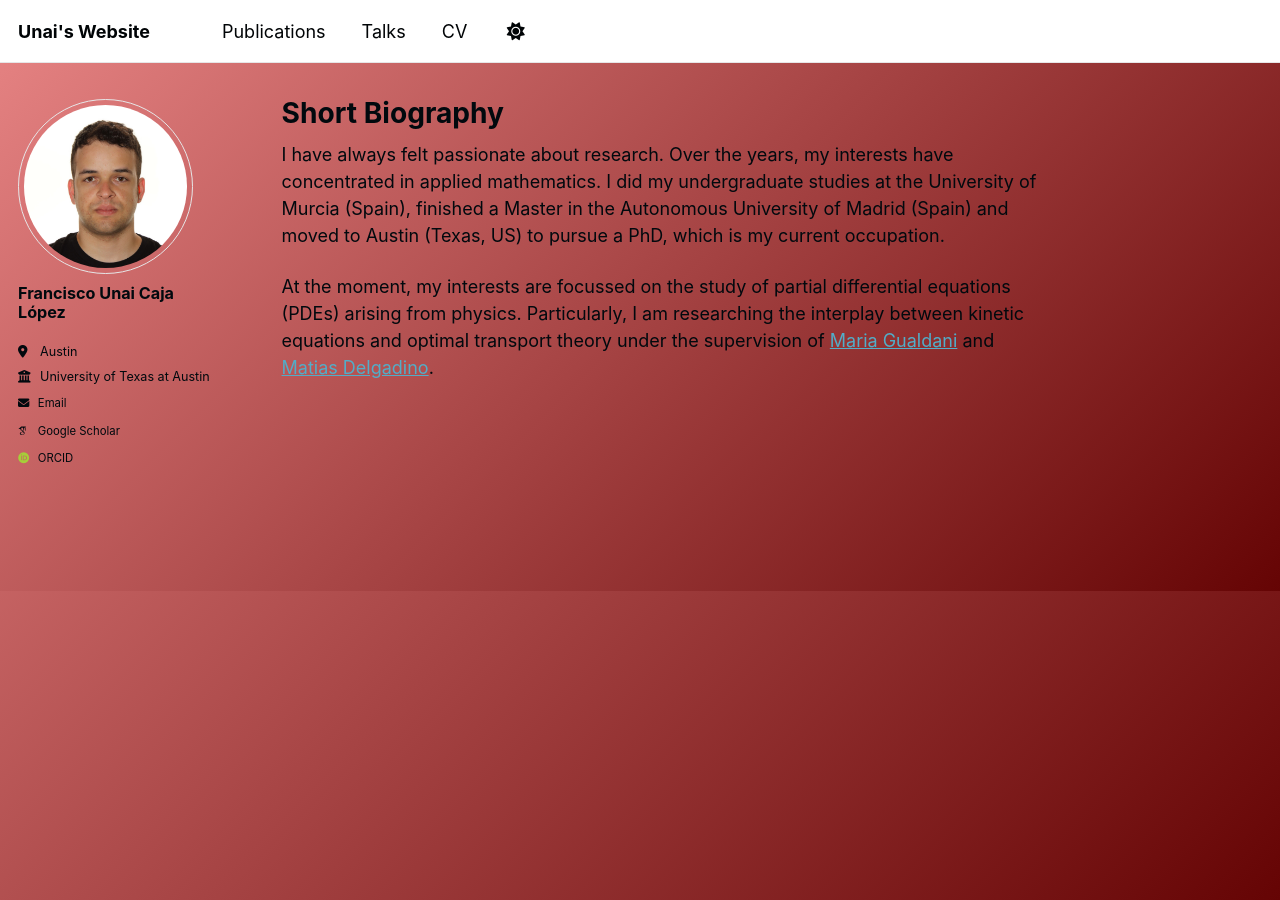
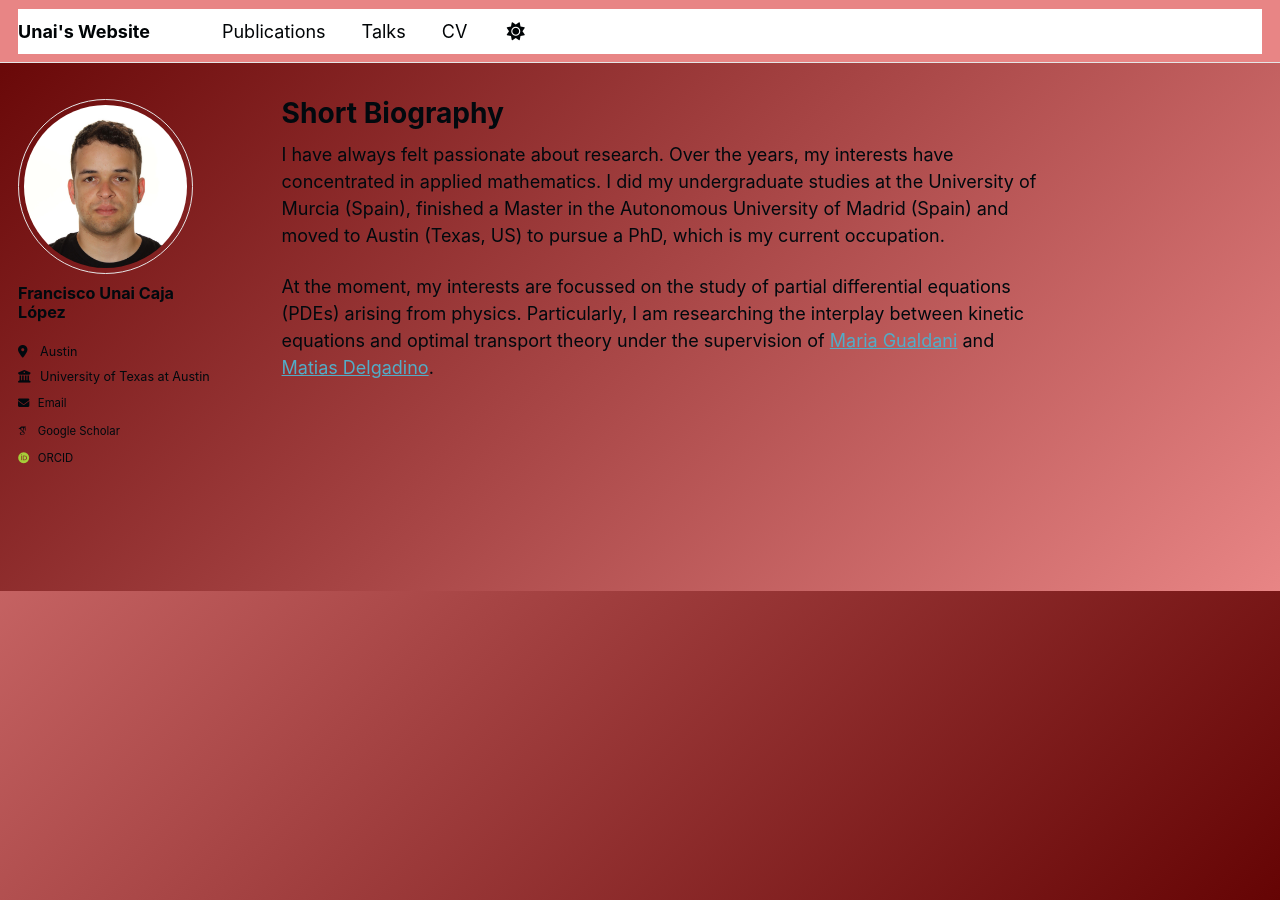
Before and after one commit to UnaiCaja/UnaiCaja.github.io, a Jekyll site: the page built from _pages/about.md, in a window 1280 px wide. Built offline with Jekyll 4.4.1, drawn with Linux system fonts in a browser that asks for light colours; some web fonts are replaced.

Commit message:
Update default.html

```diff
--- a/_layouts/default.html
+++ b/_layouts/default.html
@@ -22,9 +22,9 @@ layout: compress
                   color: var(--global-text-color);
                 }
           body {
-                  background: linear-gradient(135deg, var(--global-gradient-inicial), var(--global-gradient-final));
+                  background: linear-gradient(135deg, var(--global-gradient-final), var(--global-gradient-inicial));
                 }
-          head { background: var(--global-gradient-initial)}
+          .masthead { background: var(--global-gradient-inicial)}
     </style>
 
   </head>
```
